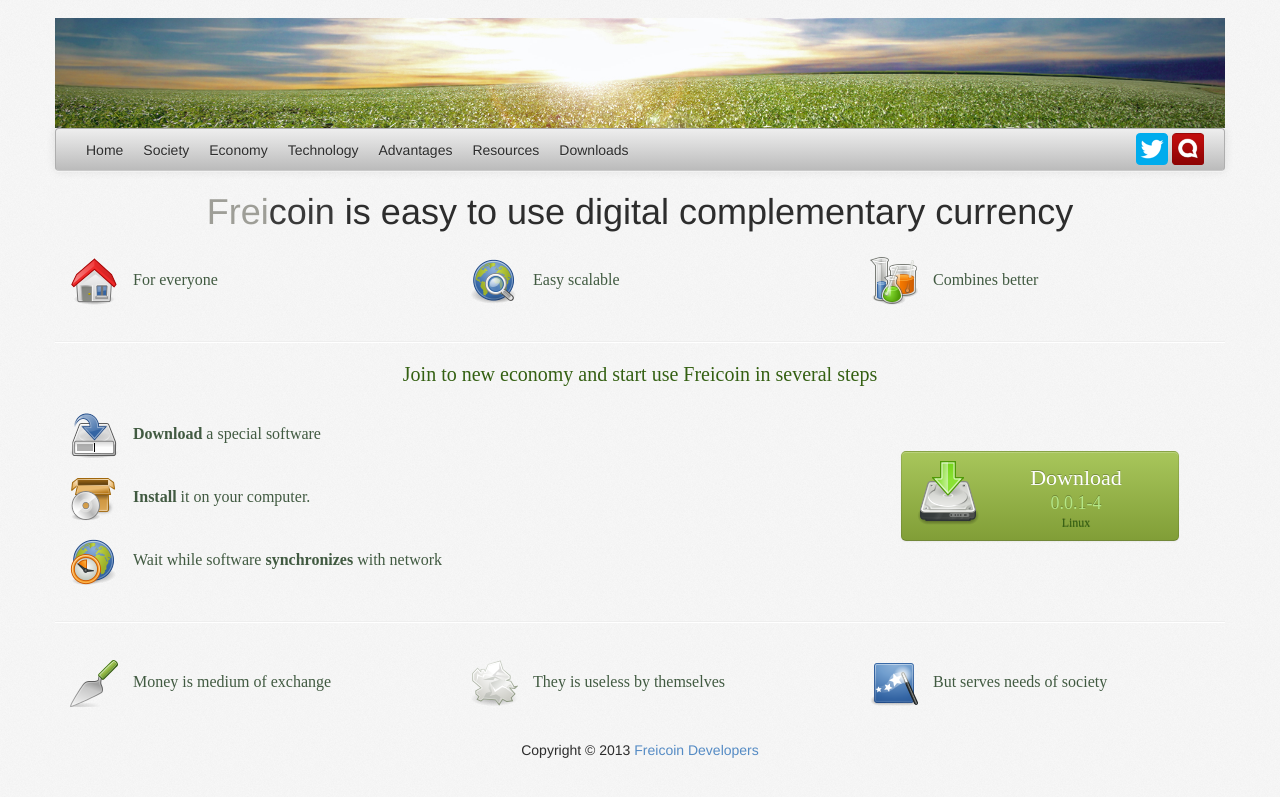
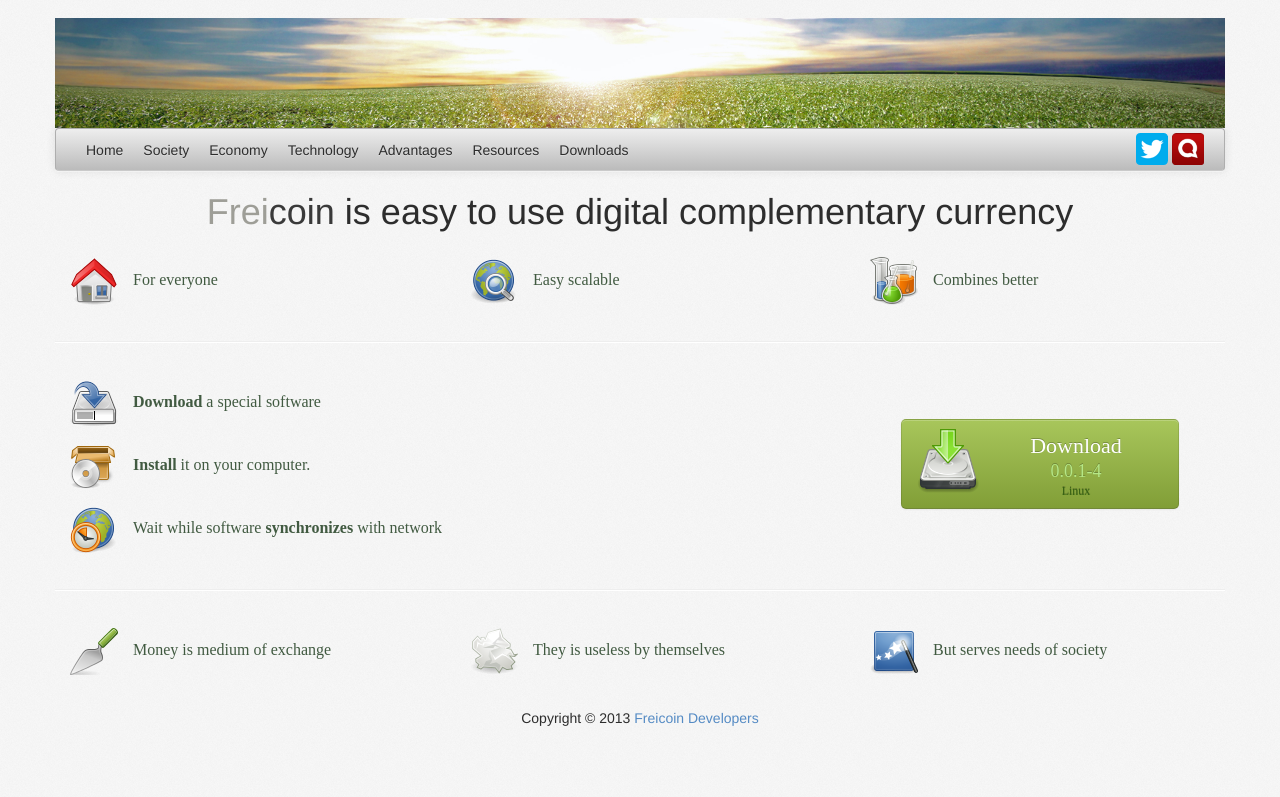
Before and after one commit to freicoin/freico.in, a Jekyll site: the page built from index.md, in a window 1280 px wide. Shown: the top 797 px of the page. Built offline with Jekyll 4.4.1, drawn with Linux system fonts in a browser that asks for light colours; nearby versions of some CDN libraries; some web fonts are replaced; comment, search, counter and statistics services are not loaded.

Commit message:
Remove 'Join...' sentence from main page (with style)

```diff
--- a/index.md
+++ b/index.md
@@ -26,12 +26,6 @@
 </div>
 
 <hr/>
-
-<div class="row">
-  <div class="span12">
-    <p class="join">Join to new economy and start use Freicoin in several steps</p>
-  </div>
-</div>
 
 <div class="row">
   <div class="span8">
--- a/static/css/custom.css
+++ b/static/css/custom.css
@@ -9,7 +9,6 @@
 span.download-name{display:block;padding-top:2px;font-size:12px;color:#346012;}
 div p{text-align:justify;}
 img.center{display:block;margin-left:auto;margin-right:auto;}
-p.join{text-align:center;font-family:serif;font-size:20px;color:#346012;}
 h1{text-align:center;margin-top:0px;}
 h1.main i{font-weight:normal;font-style:normal;color:#9e9e97;}
 h1.main b{font-weight:normal;color:#3a3a3a;}
```
